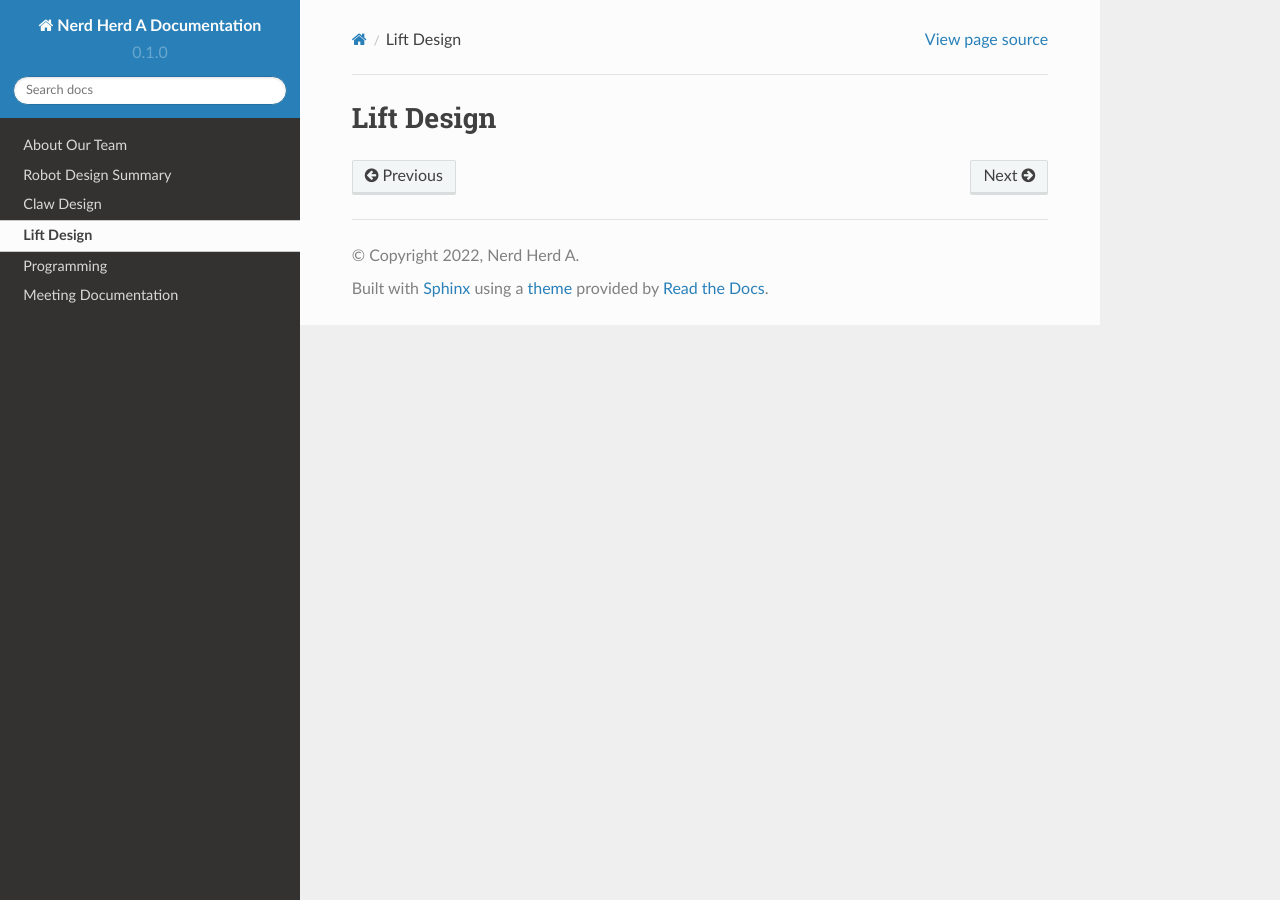
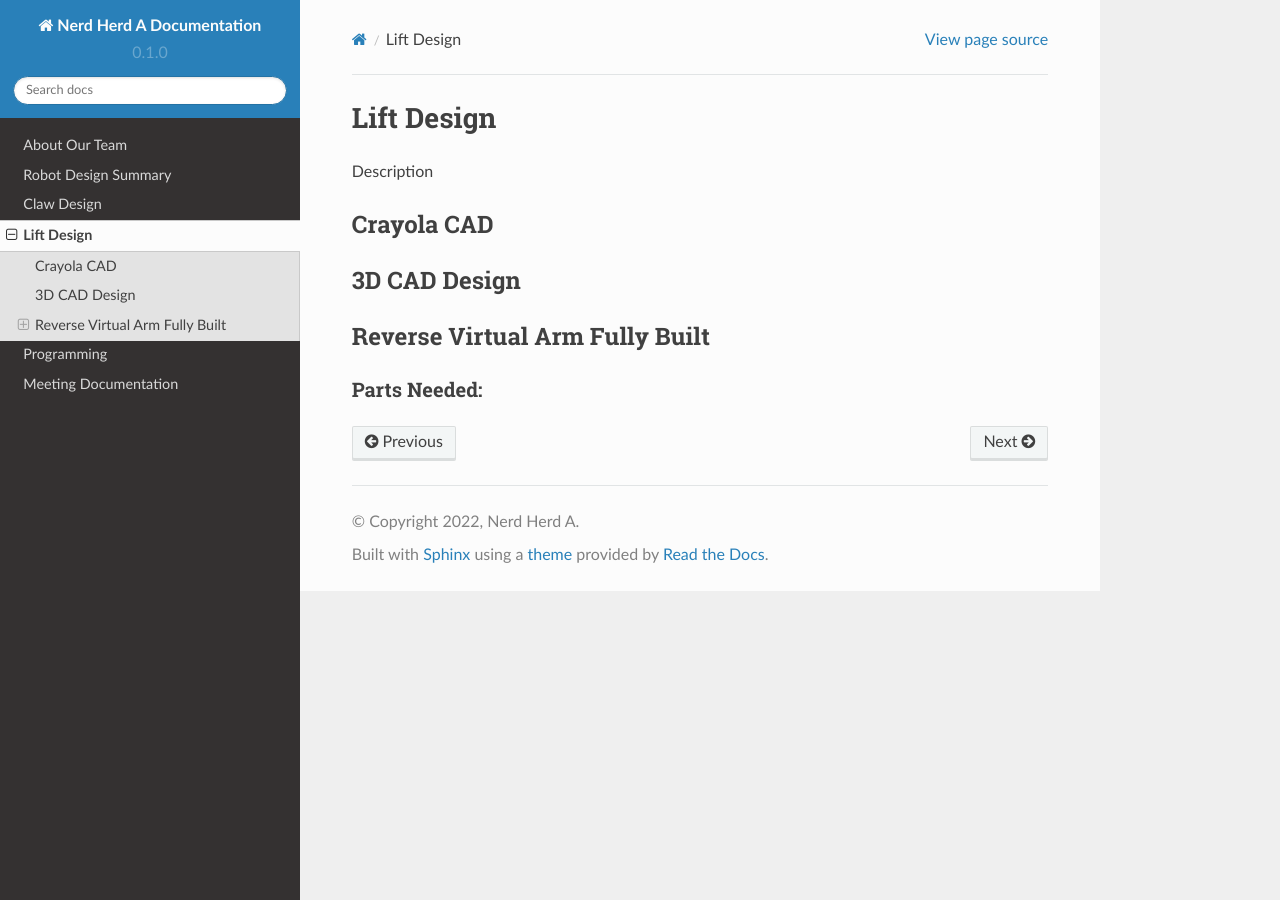
Before and after one commit to samanthac02/FTCDocumentation, a Sphinx documentation site: the page built from docs/source/liftDesign.rst, in a window 1280 px wide. Built offline with Sphinx 7.4.7 and the Read the Docs theme 2.0.0, drawn with Linux system fonts in a browser that asks for light colours.

Commit message:
Update liftDesign.rst

```diff
--- a/docs/source/liftDesign.rst
+++ b/docs/source/liftDesign.rst
@@ -1,3 +1,19 @@
 *****
 Lift Design
 *****
+
+Description
+
+Crayola CAD
+#####
+
+
+3D CAD Design
+#####
+
+
+Reverse Virtual Arm Fully Built
+#####
+
+Parts Needed:
+*************
```
